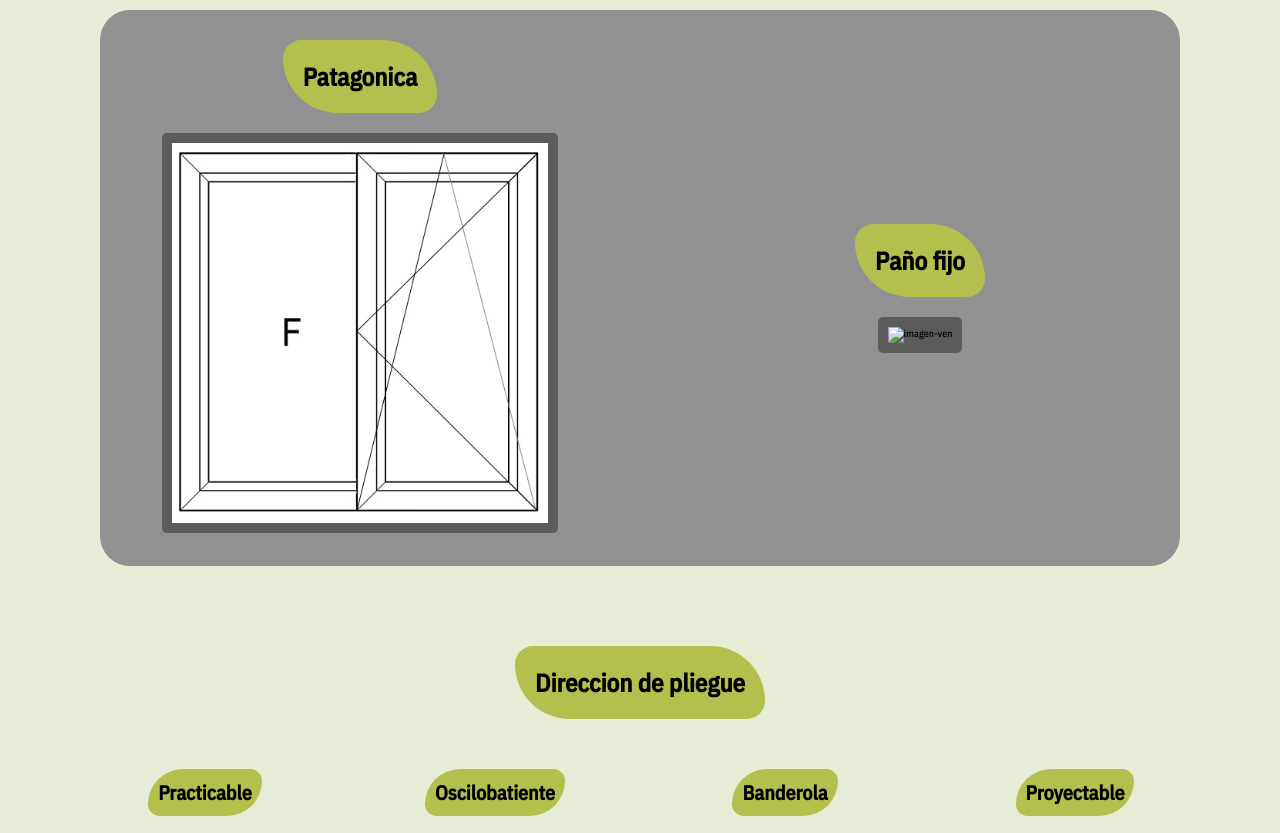
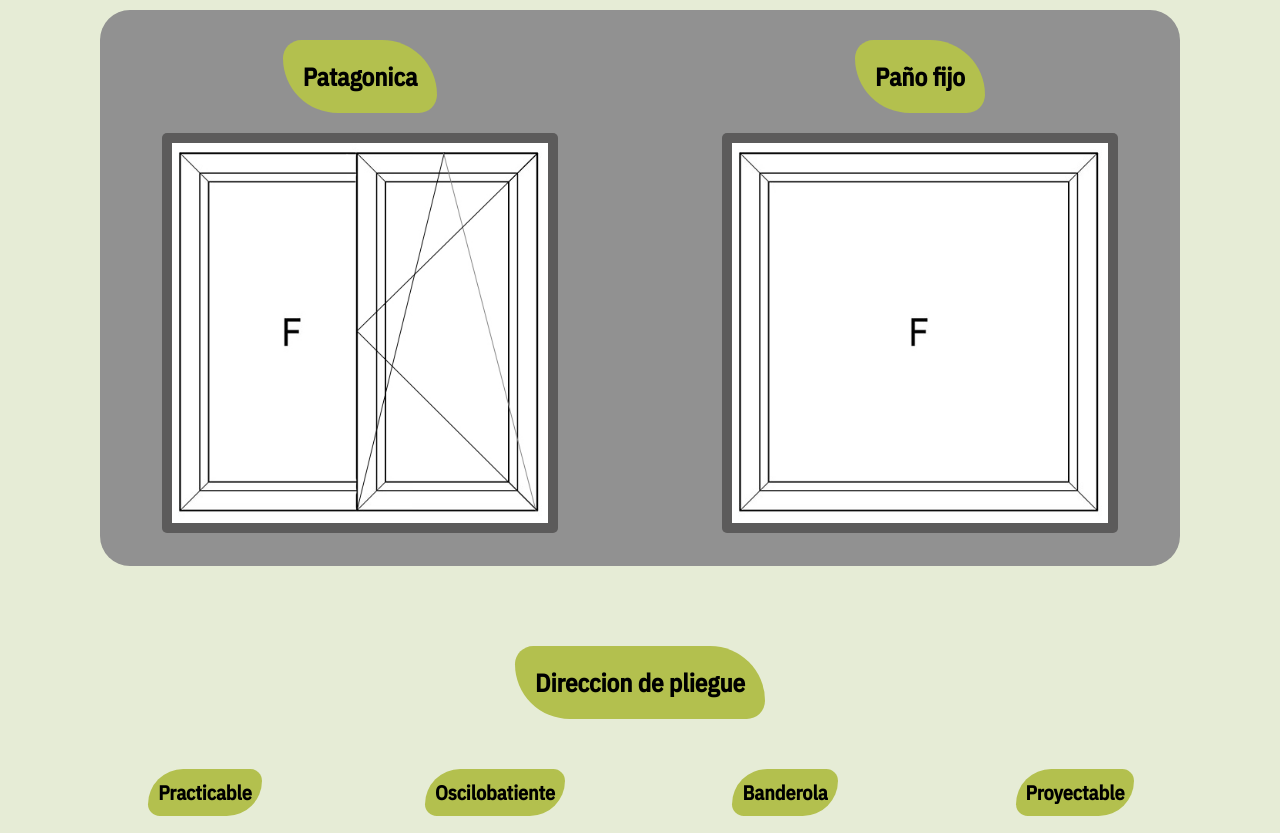
Before and after one commit to FelipeAnta/HZAU-Website, a website: page Pages/ventanasPuertas.html in a window 1280 px wide. Shown: the part 1880-2713 px from the top of the page. Drawn offline with nearby package versions, Linux system fonts and the light colour scheme.

Commit message:
panioFijo

```diff
--- a/Pages/ventanasPuertas.html
+++ b/Pages/ventanasPuertas.html
@@ -77,7 +77,7 @@
                 <section class = "carta_ventana-tipo">
                     <h2>Paño fijo</h2>
                     <div class="imagenes-ventanas">
-                        <img src="../assets/pañoFijo.jpg" alt="imagen-ven">
+                        <img src="../assets/panioFijo.jpg" alt="imagen-ven">
                     </div>
                 </section>
             </div>
```
Also changed, not shown: assets/panioFijo.jpg (added).
